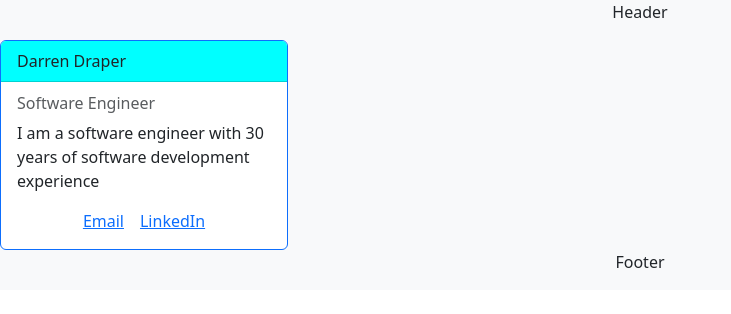
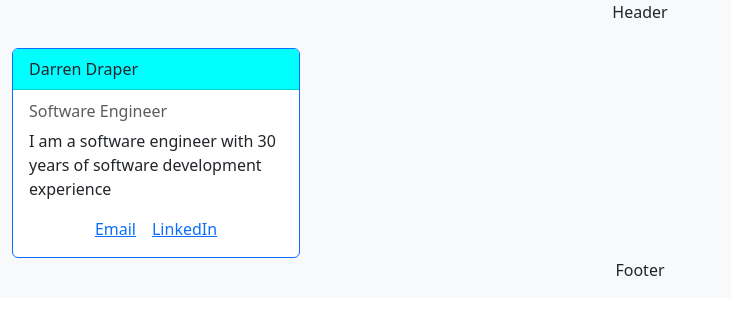
Before and after one commit to darren-2016/IFQ715, a React (Create React App) app in the folder Module6/my-resume/: page /contact in a window 1280 px wide. Shown: the top 314 px of the page, without its empty margins (0-731 px from the left). Built offline with nearby package versions, Linux system fonts and the light colour scheme.

Commit message:
Moved Header and Footer components into their own modules

```diff
--- a/Module6/my-resume/src/App.js
+++ b/Module6/my-resume/src/App.js
@@ -6,17 +6,22 @@ import './App.css';
 import Home from "./Home";
 import Contact from "./Contact";
 
+import Header from "./Components/Header";
+import Footer from "./Components/Footer";
+
 function App() {
   return (
     <BrowserRouter>
       <div className="d-flex flex-column bg-light">
         <div className="App">
           <Header />
-          {/* content */}
-          <Routes>
-            <Route path="/" element={<Home />} />
-            <Route path="/contact" element={<Contact />} />
-          </Routes>
+            <Container fluid className="pt-2">
+              {/* content */}
+              <Routes>
+                <Route path="/" element={<Home />} />
+                <Route path="/contact" element={<Contact />} />
+              </Routes>
+            </Container>
           <Footer />
         </div>
       </div>
@@ -24,13 +29,4 @@ function App() {
   );
 }
 
-
-function Header() {
-  return <p>Header</p>;
- }
-
- function Footer() {
-  return <p>Footer</p>;
- }
-
 export default App;
--- /dev/null
+++ b/Module6/my-resume/src/Components/Footer.js
@@ -0,0 +1,3 @@
+export default function Footer() {
+    return <p>Footer</p>;
+}
--- /dev/null
+++ b/Module6/my-resume/src/Components/Header.js
@@ -0,0 +1,3 @@
+export default function Header() {
+    return <p>Header</p>;
+}
```
